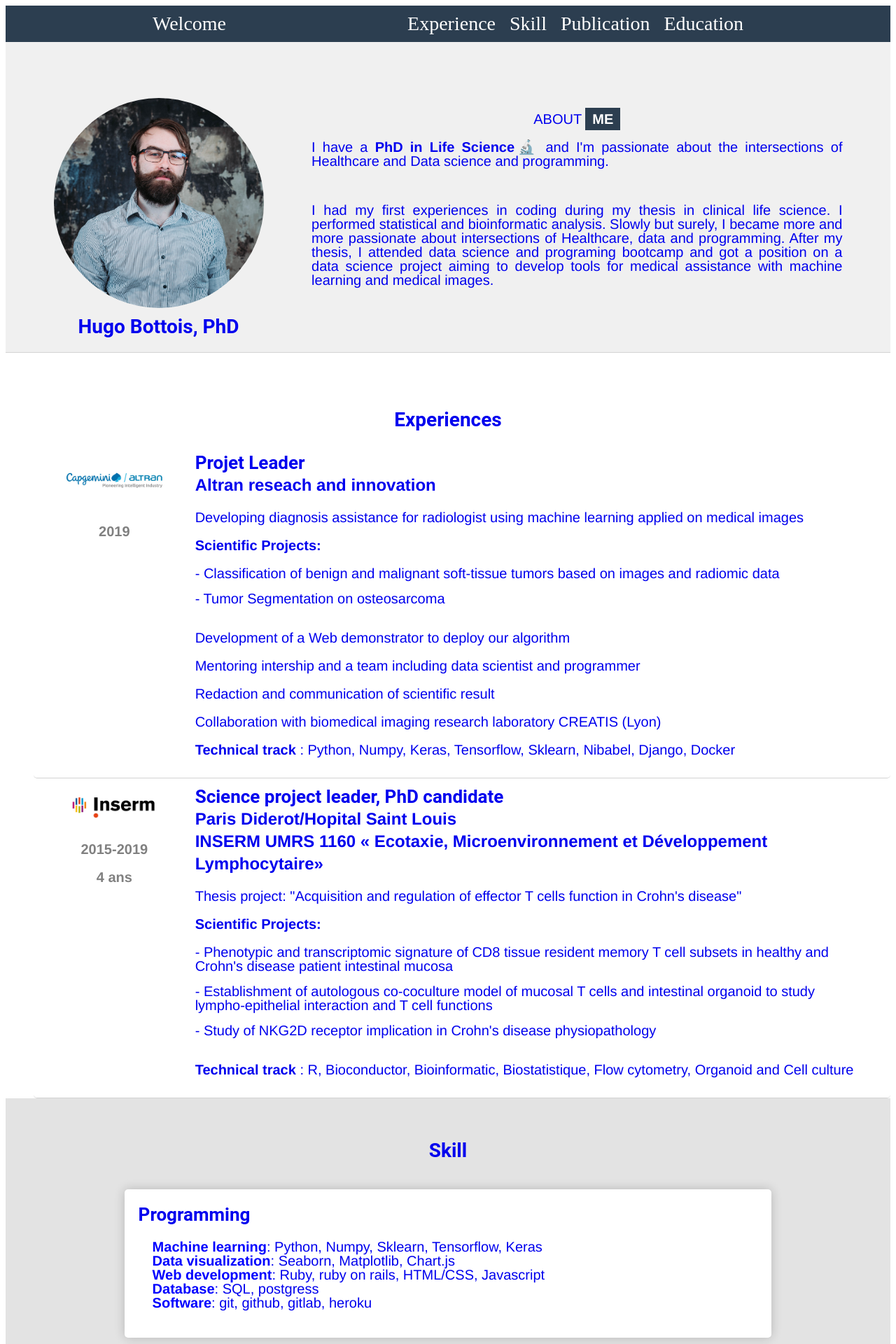
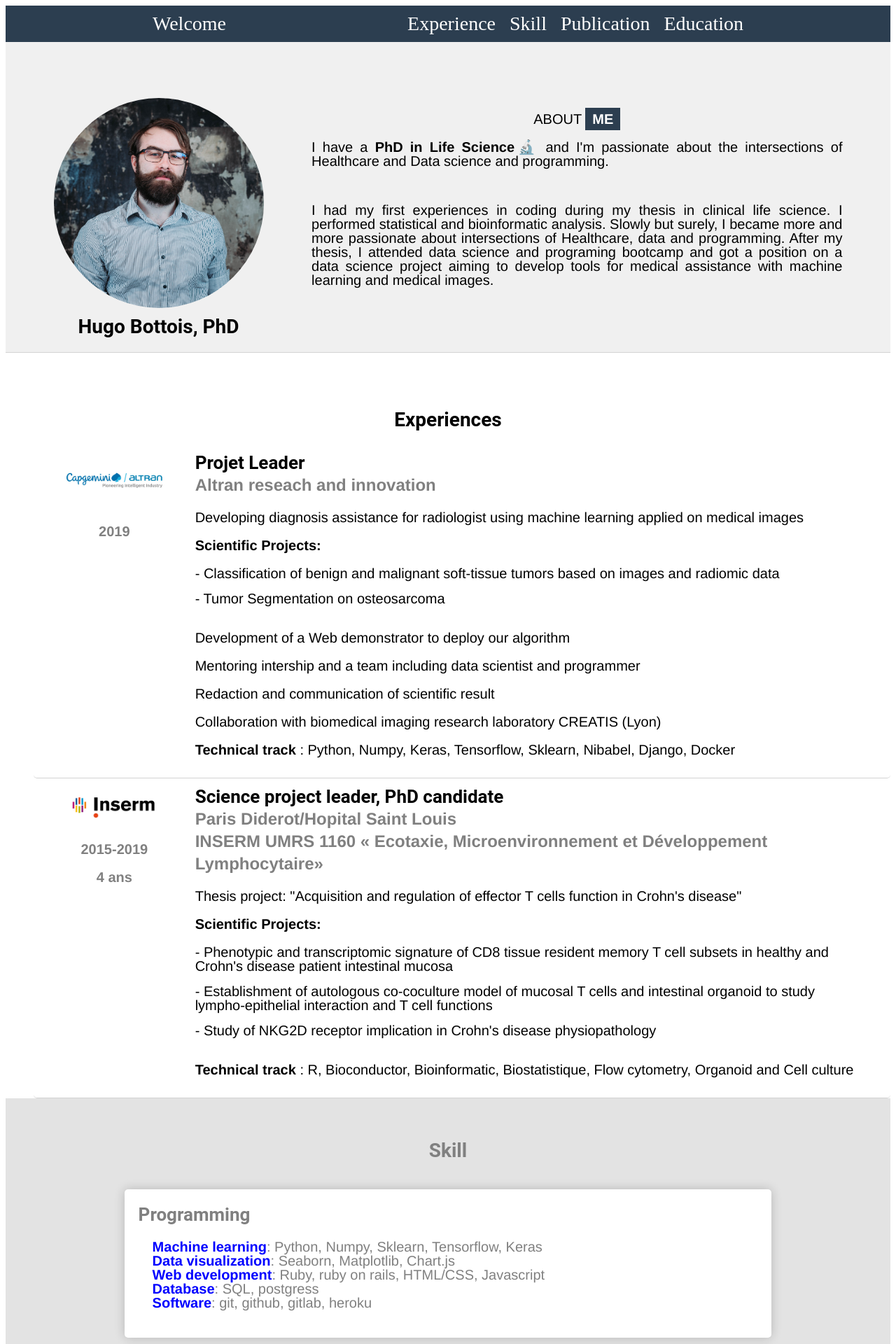
Before and after one commit to hbiom/profile, a PHP site: page / in a window 1280 px wide. Shown: the top 1920 px of the page at 70% size. Run offline with PHP 8.4, Linux system fonts and the light colour scheme; some libraries are stand-ins or nearby versions.

Commit message:
bug hover

```diff
--- a/component/font-page.css
+++ b/component/font-page.css
@@ -8,6 +8,7 @@
   border-bottom: 1px solid lightgrey;
   padding-top: 80px;
   padding-bottom: 20px;
+  color: black;
 }
 
 .font-page h1 {
@@ -33,7 +34,7 @@
   padding: 5px 10px;
 }
 
-.div-text p{
+.div-text p {
   margin-bottom: 30px;
   text-align: justify;
 }
--- a/component/parts.css
+++ b/component/parts.css
@@ -11,6 +11,7 @@
   padding: 40px 20px 0px 20px;
   margin: 20px 20px 0px 20px;
   background-color:white;
+  color: black;
 }
 
 .sublist {
@@ -29,19 +30,18 @@
   box-shadow: 0 0 15px rgba(0,0,0,0.2);
 }
 
-.display-flex {
-  display: flex;
-}
+
 
 .cart-info {
   padding:0 20px;
   width: 100%;
 }
 
-/*.cart-info h3,a {
+.cart-info h3,a {
   color:grey;
 }
-*/
+
+
 .date {
   color: grey;
   margin: 0;
--- a/component/topnav.css
+++ b/component/topnav.css
@@ -27,8 +27,6 @@
   background-color: #ddd;
   color: black;
 }
-
-
 
 
 .subtopnav {
--- a/index.html
+++ b/index.html
@@ -267,8 +267,8 @@
 
 
 <script>
+  function myFunction() {
 
-  function myFunction() {
     const navbar = document.getElementById("myTopnav");
     if (navbar.className === "subtopnav") {
       navbar.className += " responsive";
--- a/style.css
+++ b/style.css
@@ -72,6 +72,10 @@ a:hover {
   text-align: center;
 }
 
+.display-flex {
+  display: flex;
+}
+
 @media (max-width: 960px){
     .cart-sub {
       flex-wrap: wrap;
```
Lines whose indentation alone changed are shown as unchanged.
